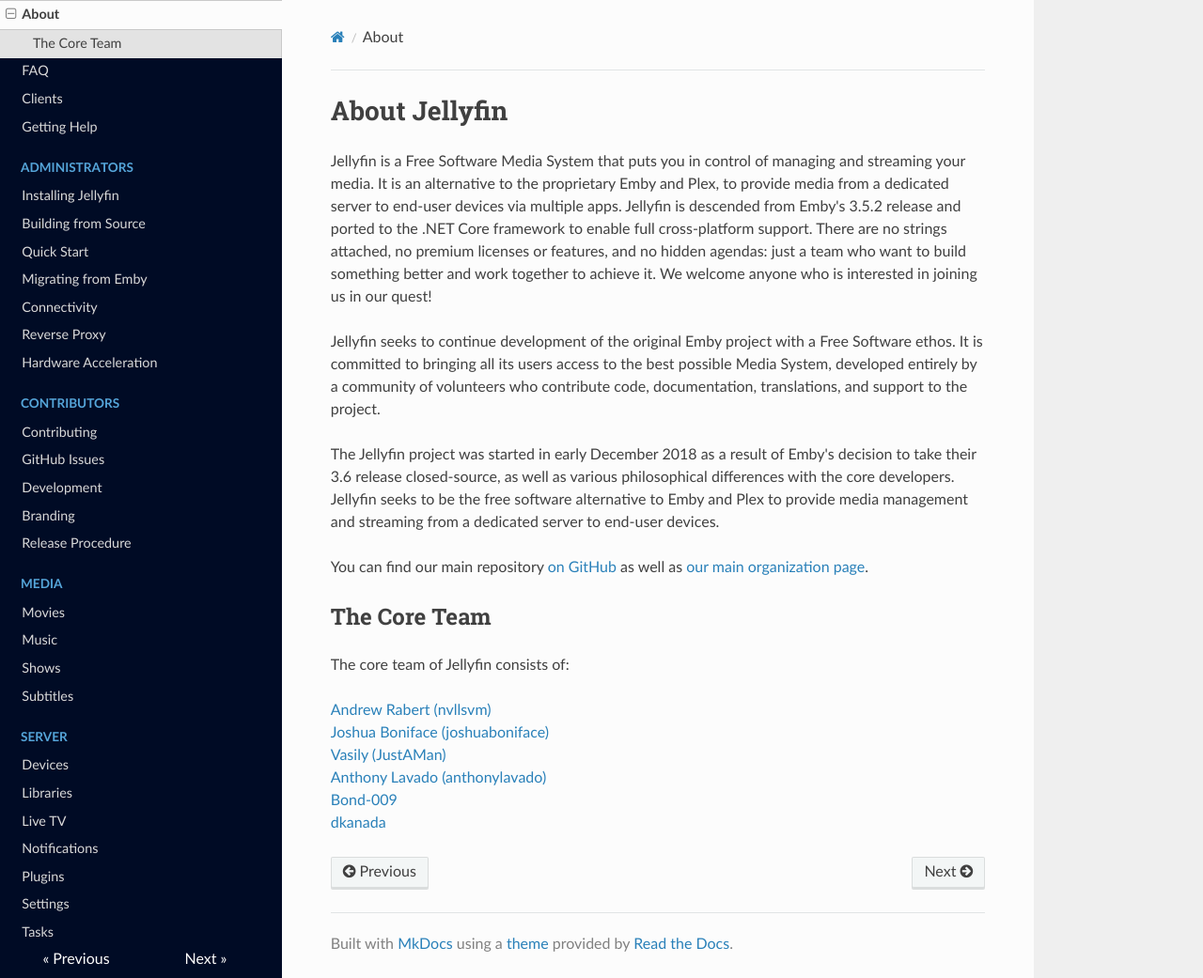
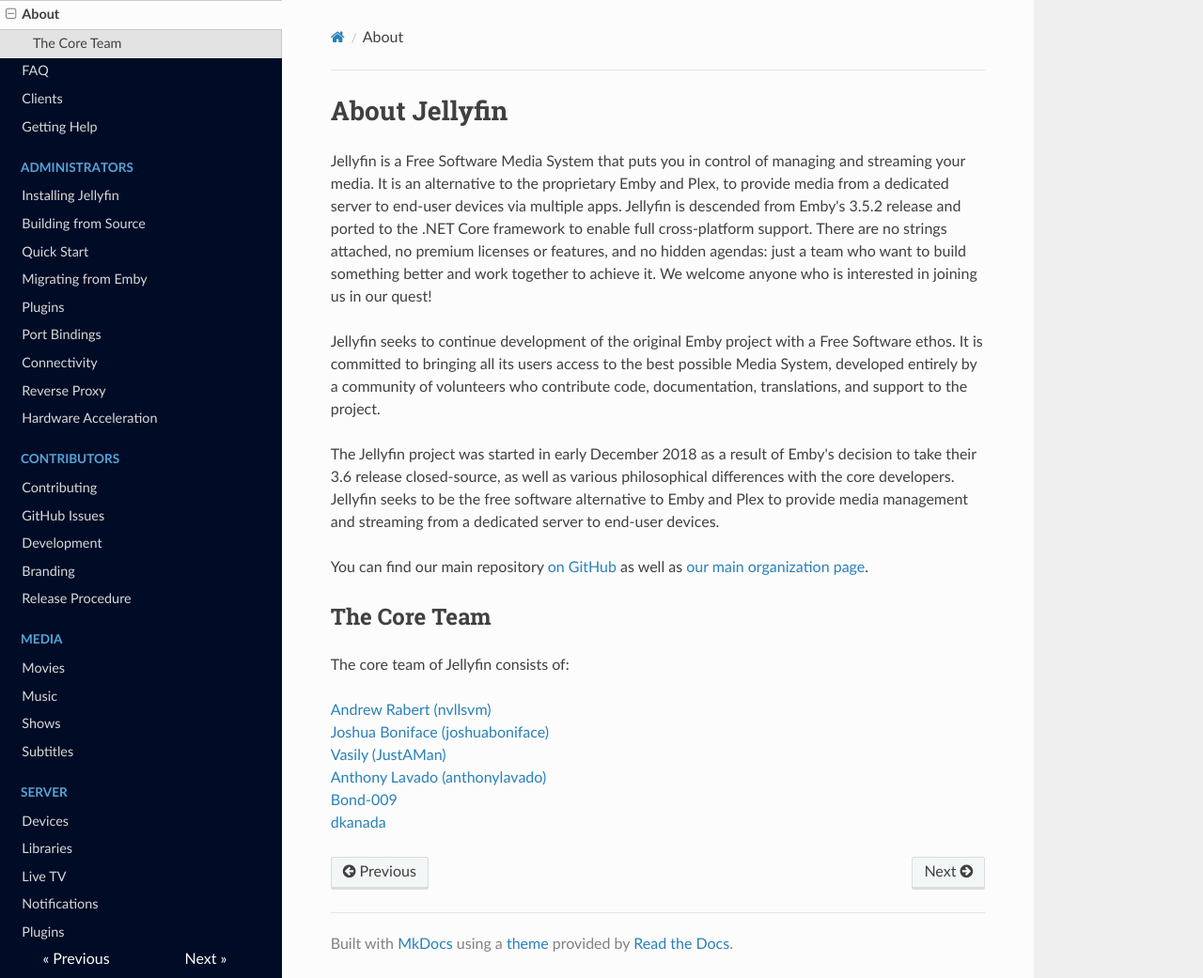
Before and after one commit to jellyfin-archive/jellyfin-docs, an MkDocs documentation site: the page built from docs/about.md, in a window 1280 px wide and 1041 px high. Shown: the whole window at 94% size. Built offline with MkDocs 1.6.1, drawn with Linux system fonts in a browser that asks for light colours; nearby versions of some CDN libraries; old or Windows-style settings are respelled for this version of MkDocs.

Commit message:
Update mkdocs.yml
Added Plugins and Port Bindings

```diff
--- a/mkdocs.yml
+++ b/mkdocs.yml
@@ -14,6 +14,8 @@ pages:
     - Building from Source: 'administrator-docs/building.md'
     - Quick Start: 'administrator-docs/quick-start.md'
     - Migrating from Emby: 'administrator-docs/migrate-from-emby.md'
+    - Plugins: 'administrator-docs/plugins.md'
+    - Port Bindings: 'administrator-docs/port-bindings.md'
     - Connectivity: 'administrator-docs/connectivity.md'
     - Reverse Proxy: 'administrator-docs/reverse-proxy.md'
     - Hardware Acceleration: 'administrator-docs/hardware-acceleration.md'
```
